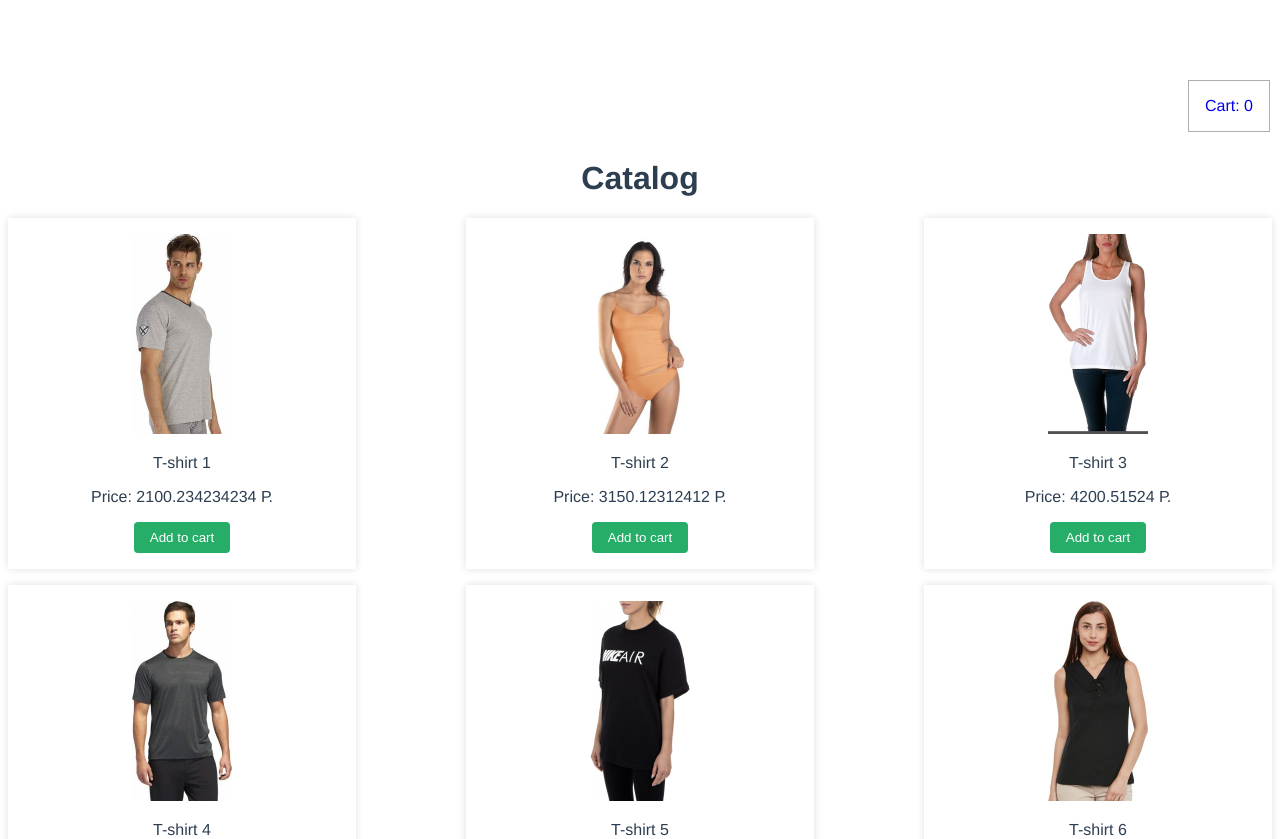
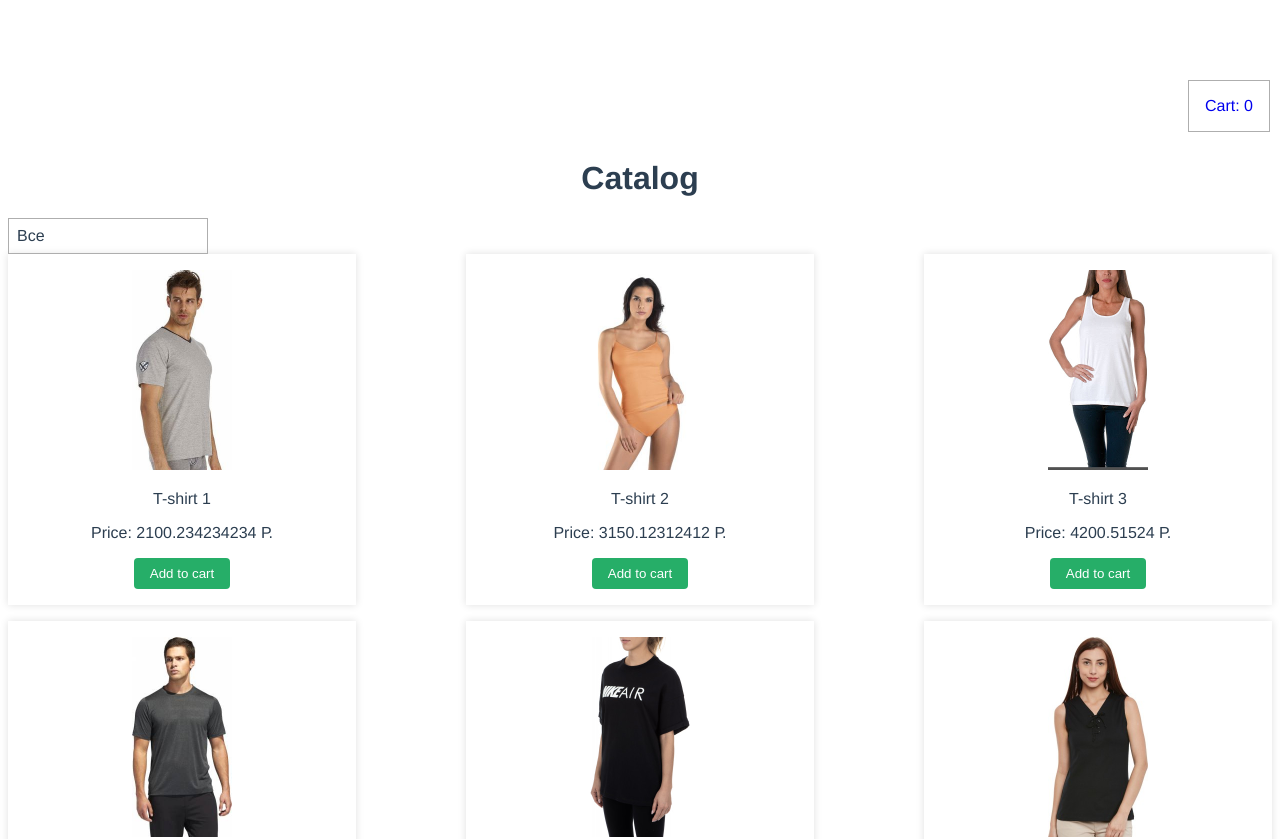
Before and after one commit to Noone182/vue-shop, a Vue app: page /#/ in a window 1280 px wide. Shown: the top 839 px of the page. Built offline with nearby package versions, Linux system fonts and the light colour scheme; data requests are answered from the project's data file.

Commit message:
Added Component Select and Filter methods

```diff
--- a/db.json
+++ b/db.json
@@ -38,7 +38,7 @@
       "price": 6500.3522314,
       "article": "T5",
       "available": false,
-      "category": "Женские"
+      "category": "Мужские"
     },
     {
       "image": "6.jpeg",
--- a/src/components/catalog/v-catalog.vue
+++ b/src/components/catalog/v-catalog.vue
@@ -5,9 +5,14 @@
     </router-link>
 
     <h1>Catalog</h1>
+    <v-select
+      :selected="selected"
+      :options="categories"
+      @select="sortByCategories"
+    />
     <div class="v-catalog__list">
       <v-catalog-item
-        v-for="product in PRODUCTS"
+        v-for="product in filteredProducts"
         :key="product.article"
         :product_data="product"
         @addToCart="addToCart"
@@ -19,24 +24,40 @@
 <script>
 
 import vCatalogItem from './v-catalog-item';
-import { mapActions, mapGetters } from 'vuex'
+import { mapActions, mapGetters } from 'vuex';
+import vSelect from '../v-select.vue';
 
   export default {
     name: 'v-catalog',
     components: {
-      vCatalogItem
+      vCatalogItem,
+      vSelect
     },
     props: {},
     data() {
       return {
+        categories: [
+          {name: 'Все', value: 'ALL'},
+          {name: 'Мужские', value: 'м'},
+          {name: 'Женские', value: 'ж'}
 
+        ],
+        selected: 'Все',
+        sortedProducts: []
       }
     },
     computed: {
       ...mapGetters([
         'PRODUCTS',
         'CART'
-      ])
+      ]),
+      filteredProducts() {
+        if (this.sortedProducts.length) {
+          return this.sortedProducts
+        } else {
+          return this.PRODUCTS
+        }
+      }
     },
     methods: {
       ...mapActions([
@@ -45,6 +66,16 @@
       ]),
       addToCart(data) {
         this.ADD_TO_CART(data)
+      },
+      sortByCategories(category) {
+        this.sortedProducts = [];
+        let vm = this;
+        this.PRODUCTS.map(function (item){
+          if (item.category === category.name) {
+            vm.sortedProducts.push(item);
+          }
+        })
+        this.selected = category.name;
       }
     },
     mounted() {
--- /dev/null
+++ b/src/components/v-select.vue
@@ -0,0 +1,93 @@
+<template>
+  <div class='v-select'>
+    <p
+        class="title"
+        @click="areOptionsVisible = !areOptionsVisible"
+    >{{selected}}</p>
+    <div
+        class="options"
+        v-if="areOptionsVisible || isExpanded"
+    >
+      <p
+          v-for="option in options"
+          :key="option.value"
+          @click="selectOption(option)"
+      >
+        {{option.name}}
+      </p>
+    </div>
+  </div>
+</template>
+
+<script>
+  export default {
+    name: "v-select",
+    props: {
+      options: {
+        type: Array,
+        default() {
+          return []
+        }
+      },
+      selected: {
+        type: String,
+        default: ''
+      },
+      isExpanded: {
+        type: Boolean,
+        default: false
+      }
+    },
+    data() {
+      return {
+        areOptionsVisible: false
+      }
+    },
+    methods: {
+      selectOption(option) {
+        this.$emit('select', option)
+        this.areOptionsVisible = false;
+      },
+      hideSelect() {
+        this.areOptionsVisible = false;
+      }
+
+    },
+    mounted() {
+      document.addEventListener('click', this.hideSelect.bind(this), true)
+    },
+    beforeDestroy() {
+      document.removeEventListener('click', this.hideSelect)
+    }
+  }
+</script>
+
+<style>
+  .v-select {
+    position: relative;
+    width: 200px;
+    cursor: pointer;
+    text-align: left;
+  }
+  .title {
+    border: solid 1px #aeaeae;
+    padding: 8px;
+  }
+  .v-select p {
+    margin: 0;
+  }
+
+  .options {
+    border: solid 1px #aeaeae;
+    background: #ffffff;
+    position: absolute;
+    top: 30px;
+    left: 0;
+    width: 100%;
+    padding: 8px;
+  }
+
+  .options p:hover {
+    background: #e7e7e7;
+  }
+</style>
```
Also changed, not shown: 1 other file (tests, documents, lock files or other folders).
